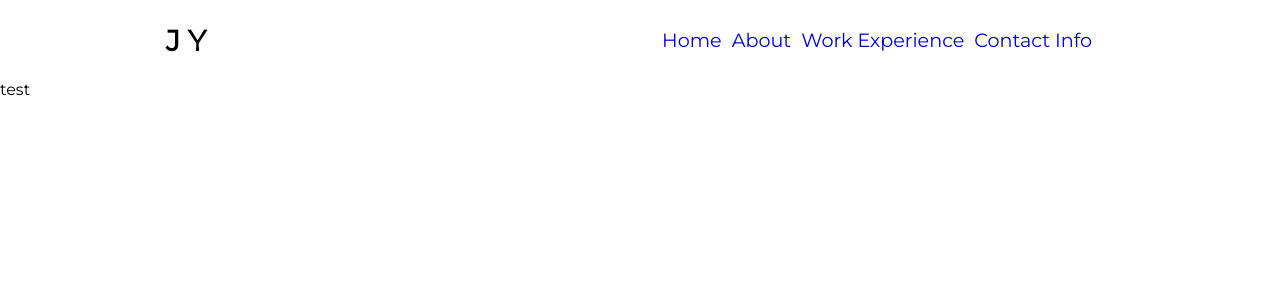
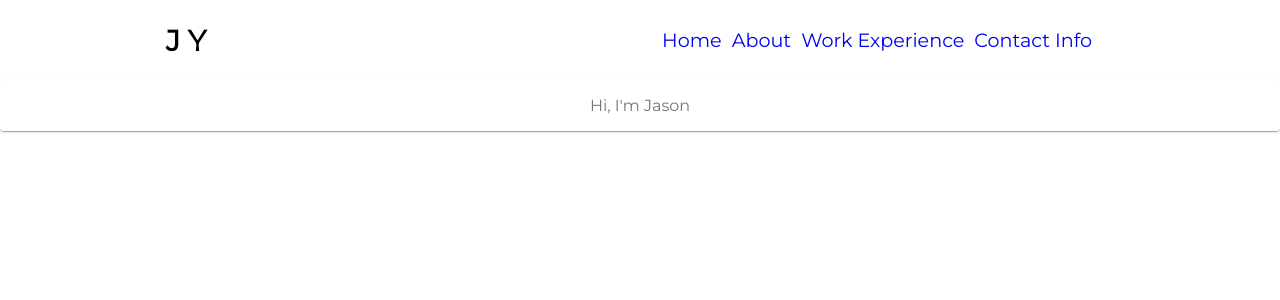
Before and after one commit to jyou044/personalwebsite, a React (Create React App) app: page /About in a window 1280 px wide. Shown: the top 300 px of the page. Built offline with nearby package versions, Linux system fonts and the light colour scheme.

Commit message:
updated formatting

```diff
--- a/package.json
+++ b/package.json
@@ -3,6 +3,7 @@
   "version": "0.1.0",
   "private": true,
   "dependencies": {
+    "@material-ui/core": "^4.11.4",
     "@testing-library/jest-dom": "^5.12.0",
     "@testing-library/react": "^11.2.7",
     "@testing-library/user-event": "^12.8.3",
--- a/src/components/About/About.js
+++ b/src/components/About/About.js
@@ -1,13 +1,30 @@
-import React,{ Component } from 'react';
+import React from 'react';
+import Grid from '@material-ui/core/Grid';
+import { makeStyles } from '@material-ui/core/styles';
+import Paper from '@material-ui/core/Paper';
 import './About.css';
-class About extends Component {
-    render() {
+
+const useStyles = makeStyles((theme) => ({
+    root: {
+      flexGrow: 1,
+    },
+    paper: {
+      padding: theme.spacing(2),
+      textAlign: 'center',
+      color: theme.palette.text.secondary,
+    },
+  }));
+
+export default function About() {
+    const classes = useStyles();
         return (
+
             <div>
-                test
+                <Grid container spacing ={3}>
+                    <Grid item xs={12}>
+                        <Paper className={classes.paper}>Hi, I'm Jason</Paper>
+                    </Grid>
+                </Grid>
             </div>
         );
     }
-}
-
-export default About;
```
Also changed, not shown: 1 other file (tests, documents, lock files or other folders).
